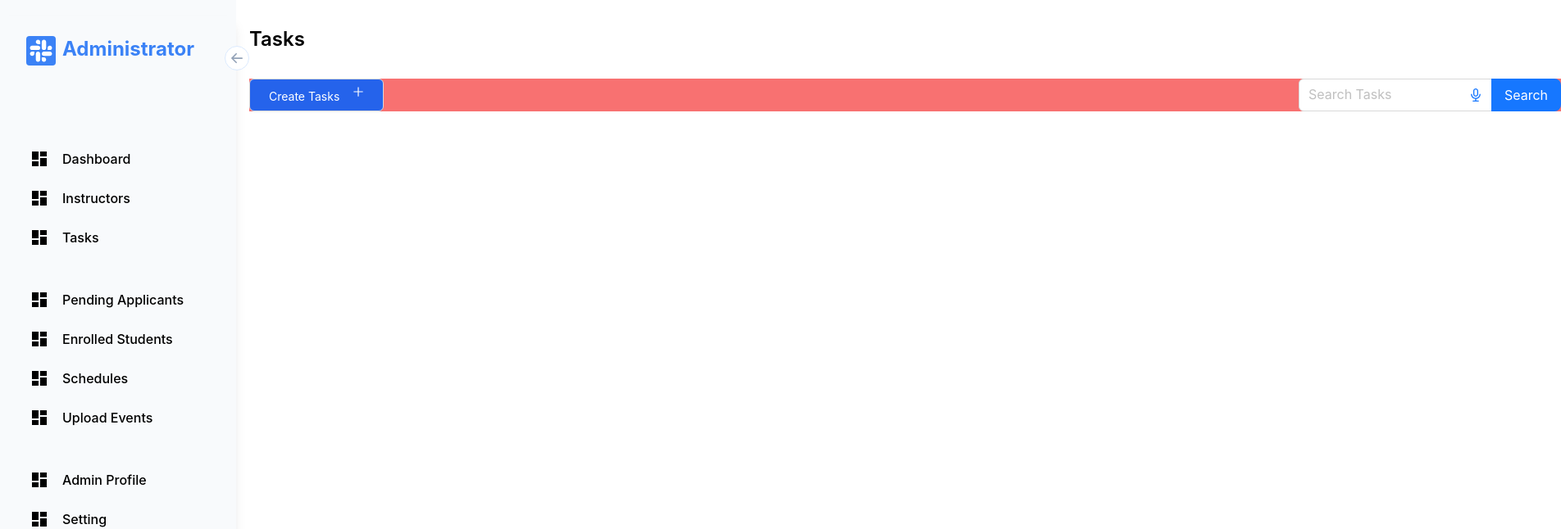
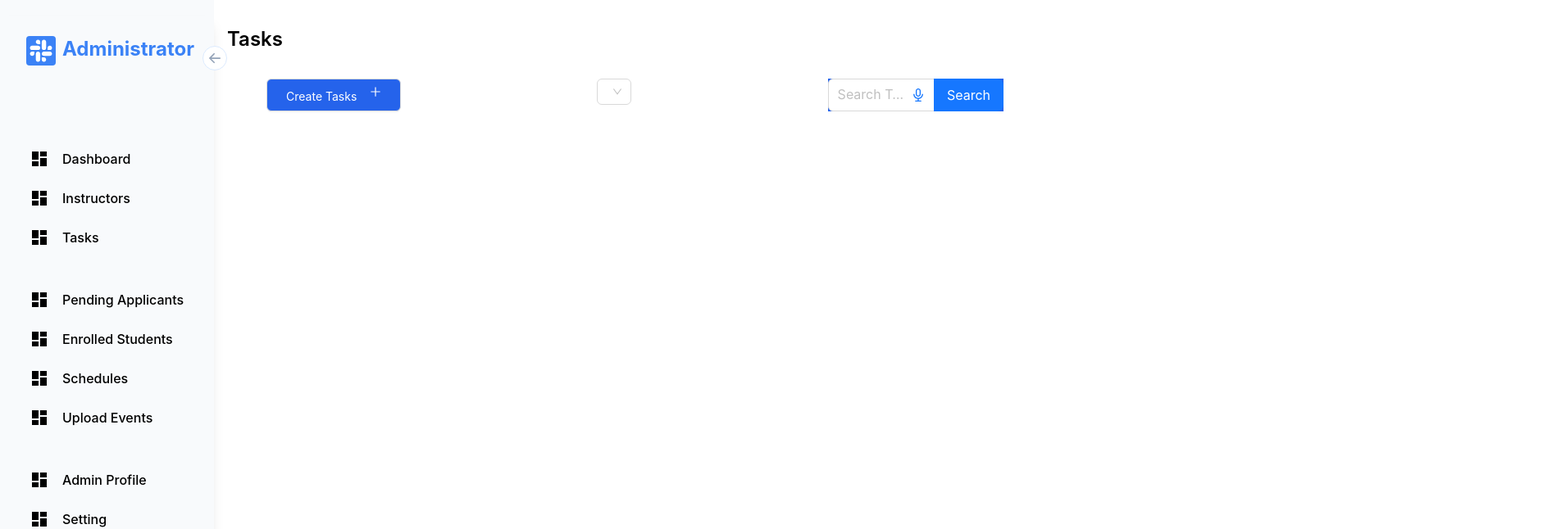
Before and after one commit to Baouldguyd/ssmp-prog-portal, a React (Create React App) app: page /tasks in a window 1280 px wide. Shown: the top 646 px of the page at 82% size, 1904 px wide, since content can reach past the window. Built offline with nearby package versions, Linux system fonts and the light colour scheme; sample sign-in values are in the browser's storage.

Commit message:
task page

```diff
--- a/src/Components/Sidebar.jsx
+++ b/src/Components/Sidebar.jsx
@@ -34,10 +34,10 @@ const Sidebar = () => {
     { title: "LogOut", to: '/logOut' },
   ];
   return (
-    <div className=" h-screen flex bg-slate-50">
+    <div className=" w-70 h-screen flex bg-slate-50">
         <div
         className={`bg-transparent mt-5 border-1 shadow-lg side-bar h-[80rem] p-5 pt-[rem] ${
-          open ? "w-72" : "w-24"
+          open ? "w-70" : "w-24"
         } duration-300   `}
       >
         <BsArrowLeftShort
--- a/src/Pages/Signin/Sigin.jsx
+++ b/src/Pages/Signin/Sigin.jsx
@@ -110,7 +110,7 @@ useLayoutEffect(()=>{
       </div>
 
       <div className="  justify-center m-auto my-[4rem] items-center bg-white w-[25rem]">
-        <div className="text-center  text-2xl font-bold">
+        <div className="text-center mt-[10rem]  text-2xl font-bold">
           <h1>Sign In</h1>
         </div>
         <div className="block justify-center items-center flex-col  h-80 mt-10 ">
--- a/src/Pages/Tasks/Tasks.jsx
+++ b/src/Pages/Tasks/Tasks.jsx
@@ -1,6 +1,6 @@
 import Sidebar from '../../Components/Sidebar'
 import { AudioOutlined, PlusOutlined  } from '@ant-design/icons';
-import { Button,Input } from 'antd'
+import { Button,Input,Select } from 'antd'
 
 
 const {Search} = Input
@@ -18,23 +18,28 @@ function Tasks() {
 
 const onSearch = (value) => console.log(value);
   return (
-    <div className='flex  w-[118rem]'>
+    <div className='flex   '>
         <Sidebar/>
-        <div className='w-[118rem]'>
+        <div className=' md:w-full'>
         <div className=' flex flex-col mt-8 ml-4'>
         <h1 className=' font-semibold text-2xl'>Tasks</h1>
         </div>
-        <div className=' w-[100%] flex justify-between mt-8 ml-4 bg-red-400 '>
+        <div className=' flex justify-between mt-8  ml-[4rem]'>
         <Button className=' flex bg-blue-600 hover:!bg-blue-400 hover:!text-black h-[2.5rem]  text-white'> <span className=' mt-[.2rem]'>Create Tasks</span> <div className=' mb-[.5rem]'><PlusOutlined /></div> </Button>
 
+
+        <Select>
+          <Select.Option></Select.Option>
+        </Select>
+        <div className=' align-left  md:w-[13.4rem] mr-[3.5rem] float-right '>
           <Search
-        className=' align-left md:w-[20rem] float-right '
+        className=' align-left bg-blue-600  float-right '
         placeholder="Search Tasks"
         enterButton="Search"
         size="large"
         suffix={suffix}
         onSearch={onSearch}
-        />
+        /></div>
         </div>
 
         </div>
```
